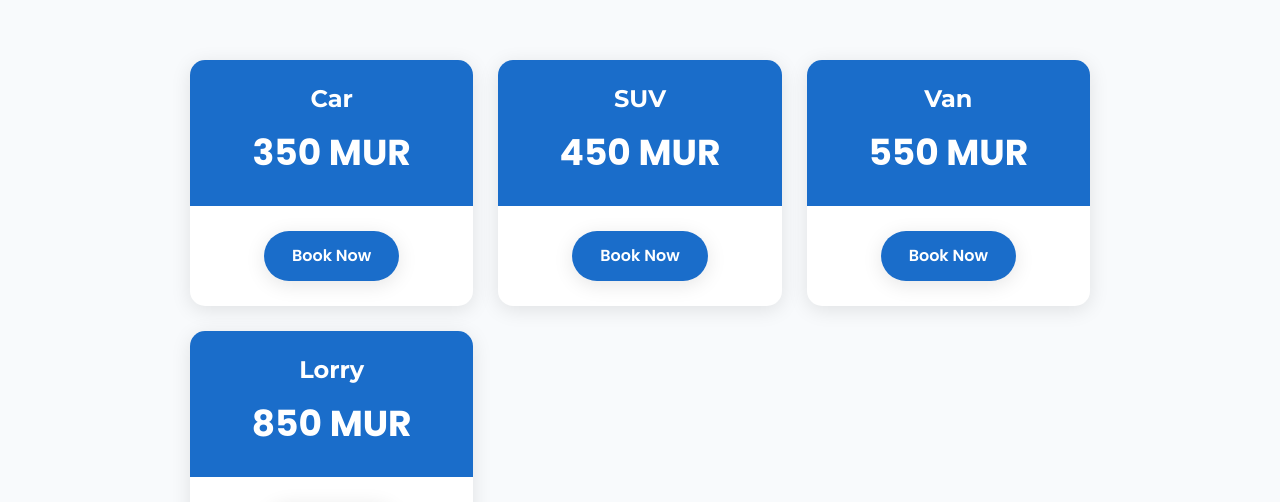
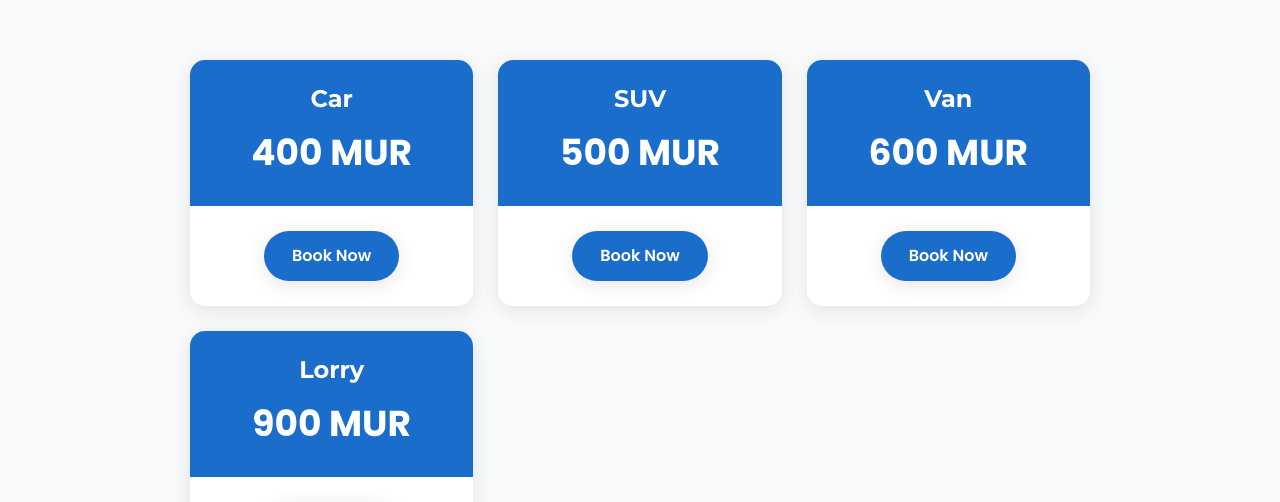
Before and after one commit to labwazi/3frerecarwash, a plain HTML site: page index.html in a window 1280 px wide. Shown: the part 4180-4682 px from the top of the page. Drawn offline with Linux system fonts and the light colour scheme.

Commit message:
Update index.html

```diff
--- a/index.html
+++ b/index.html
@@ -877,7 +877,7 @@
                 <div class="price-card">
                     <div class="price-header">
                         <h3>Car</h3>
-                        <div class="price-amount">350 MUR</div>
+                        <div class="price-amount">400 MUR</div>
                     </div>
                     <div class="price-body">
                         <div class="price-footer">
@@ -889,7 +889,7 @@
                 <div class="price-card">
                     <div class="price-header">
                         <h3>SUV</h3>
-                        <div class="price-amount">450 MUR</div>
+                        <div class="price-amount">500 MUR</div>
                     </div>
                     <div class="price-body">
                         <div class="price-footer">
@@ -901,7 +901,7 @@
                 <div class="price-card">
                     <div class="price-header">
                         <h3>Van</h3>
-                        <div class="price-amount">550 MUR</div>
+                        <div class="price-amount">600 MUR</div>
                     </div>
                     <div class="price-body">
                         <div class="price-footer">
@@ -913,7 +913,7 @@
                 <div class="price-card">
                     <div class="price-header">
                         <h3>Lorry</h3>
-                        <div class="price-amount">850 MUR</div>
+                        <div class="price-amount">900 MUR</div>
                     </div>
                     <div class="price-body">
                         <div class="price-footer">
```
